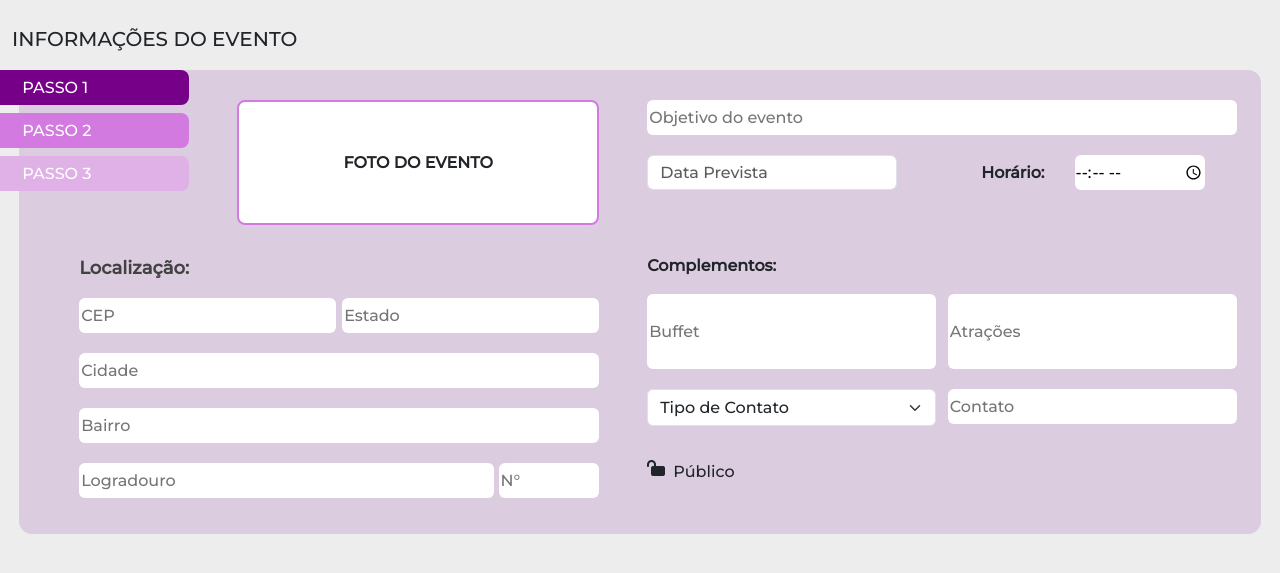
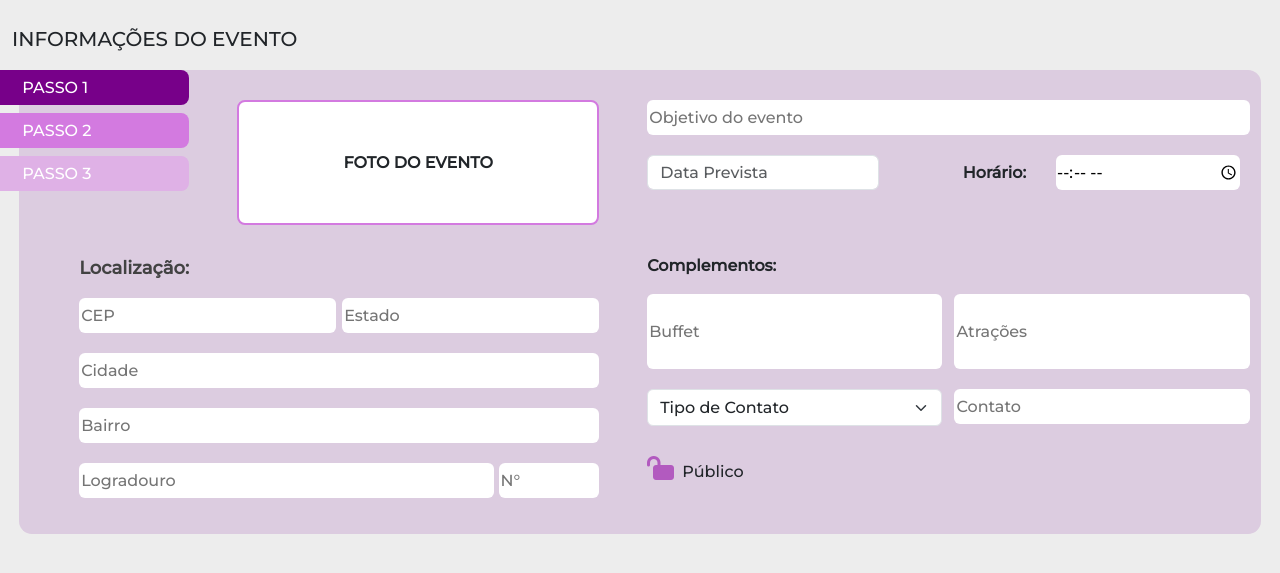
Before and after one commit to solfie/eventando_web_clone, a PHP site: page /criarEventoP.php in a window 1280 px wide. Shown: the part 104-677 px from the top of the page. Run offline with PHP 8.4, Linux system fonts and the light colour scheme.

Commit message:
atualizações

```diff
--- a/criarEventoP.php
+++ b/criarEventoP.php
@@ -108,6 +108,8 @@
                             <div class="d-flex justify-content-between">
                                 <input id = "buffet" placeholder="Buffet" class="buffet"/>
                                 <input placeholder="Atrações" class="atracoes"/>
+                                <!-- <textarea id = "buffet" placeholder="Buffet" class="buffet"></textarea>
+                                <textarea placeholder="Atrações" class="atracoes"></textarea> -->
                             </div>
                             <div class="d-flex justify-content-between">
                                 <select class="form-select info">
@@ -120,7 +122,7 @@
                                 <input class="info" placeholder="Contato"/>
                             </div>
                             <div id="privacidade" estado="publico" class="mt-3 d-flex publico_privado">
-                                <i class="fa-solid fa-lock-open fa-flip-horizontal"></i>
+                                <i class="mt-2 fa-solid fa-lock-open fa-flip-horizontal fa-xl" style="color: #b25abf;"></i>
                                 <p class="ms-2">Público</p>
                             </div>
                         </div>
--- a/css/css_criarEventoP.css
+++ b/css/css_criarEventoP.css
@@ -17,7 +17,7 @@ a{
 
 .bagulhete{
     background-color: #dccce0;
-    width: 97%!important;
+    width: 97% !important;
     border-radius: 13px;
 }
 
@@ -119,7 +119,7 @@ input{
 }
 
 input[type="time"]{
-    width: 130px;
+    width: 200px;
 }
 
 .horario{
@@ -129,7 +129,7 @@ input[type="time"]{
 }
 
 select{
-    width: 270px!important;
+    width: 270px !important;
     height: 37px;
 }
 
@@ -140,6 +140,9 @@ label{
 .buffet, .atracoes{
     height: 75px;
     width: 49%;
+    /* border: none;
+    border-radius: 6px;
+    margin-bottom: 20px; */
 }
 
 .info{
--- a/js/js_criarEventoP.js
+++ b/js/js_criarEventoP.js
@@ -5,7 +5,7 @@ privacidade.addEventListener('click', () => {
     if(estado === 'privado'){
         privacidade.setAttribute('estado', 'publico')
         privacidade.innerHTML = `
-            <i class="fa-solid fa-lock-open fa-flip-horizontal"></i>
+        <i class="mt-2 fa-solid fa-lock-open fa-flip-horizontal fa-xl" style="color: #b25abf;"></i>
             <p class="ms-2">Público</p>
         `
     }
@@ -13,7 +13,7 @@ privacidade.addEventListener('click', () => {
         console.log('oiiiiiiiiii')
         privacidade.setAttribute('estado', 'privado')
         privacidade.innerHTML = `
-            <i class="fa-solid fa-lock"></i
+            <i class="mt-2 fa-solid fa-lock fa-xl"></i
             <p class="ms-2">Privado</p>
         `
     }
```
